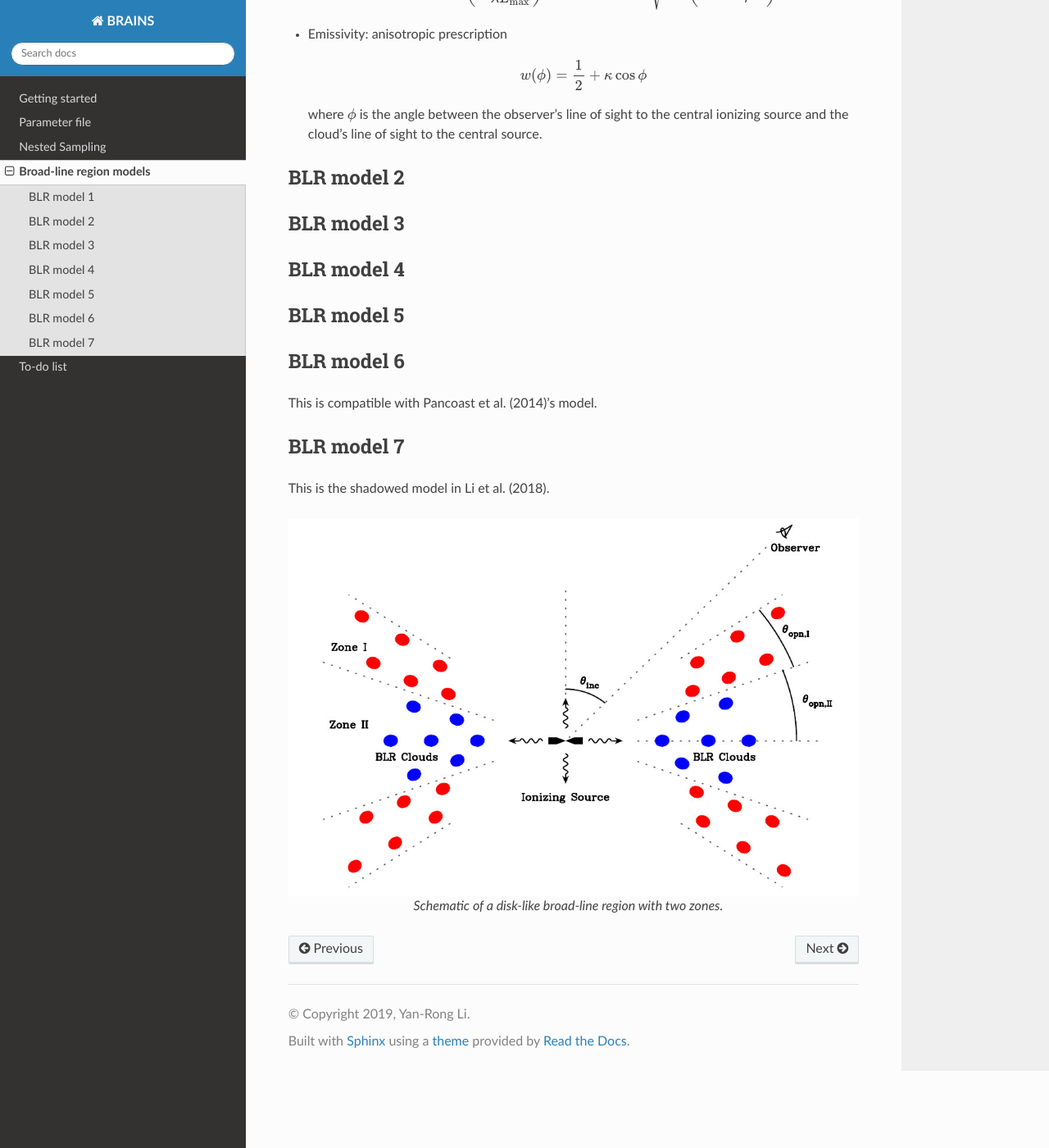
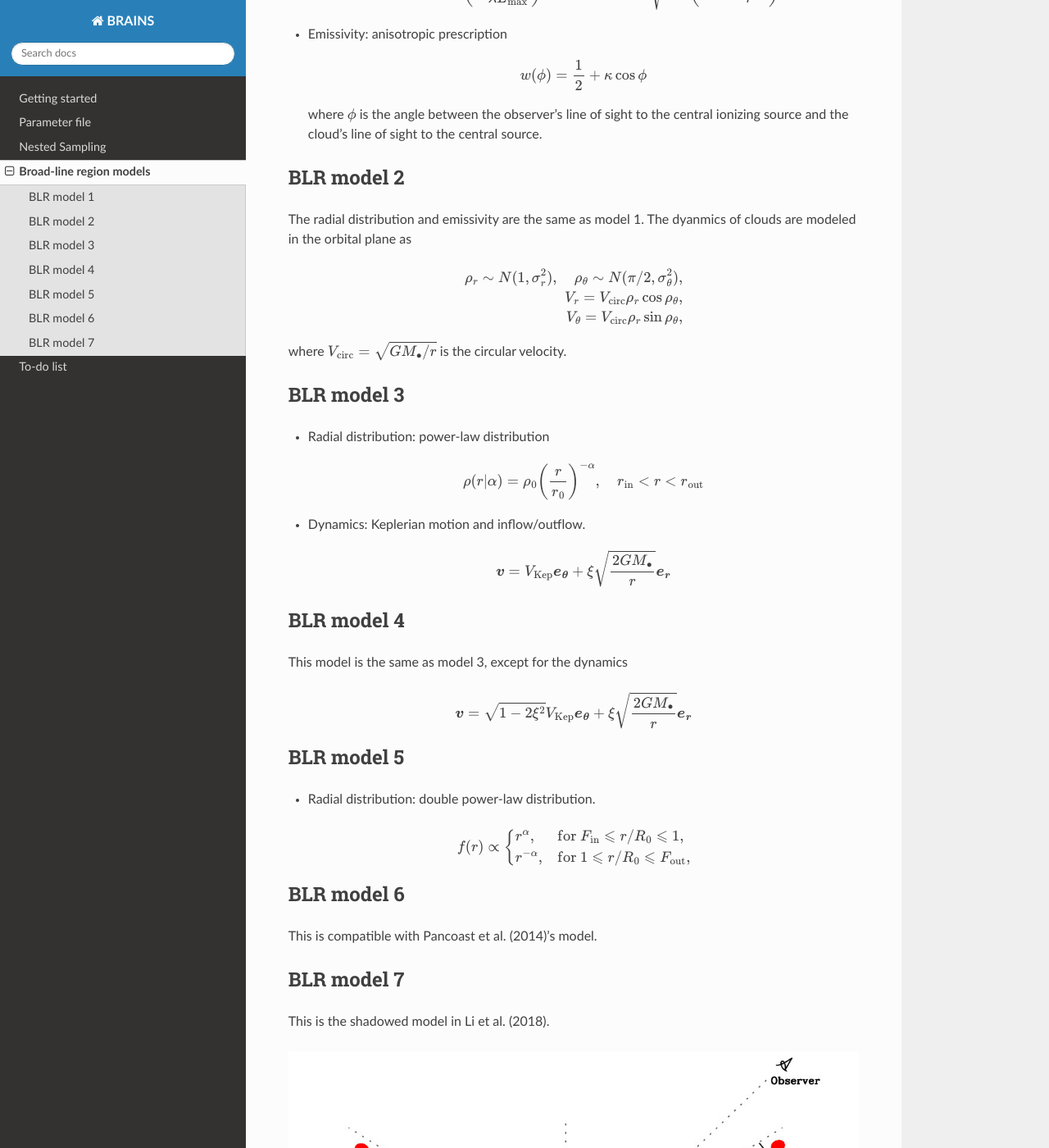
Before and after one commit to LiyrAstroph/BRAINS, a Sphinx documentation site: the page built from docs/model.rst, in a window 1280 px wide and 1400 px high, scrolled down 1095 px. Shown: the whole window at 82% size. Built offline with Sphinx 7.4.7 and the Read the Docs theme 2.0.0, drawn with Linux system fonts in a browser that asks for light colours.

Commit message:
update model.rst.

```diff
--- a/docs/model.rst
+++ b/docs/model.rst
@@ -45,15 +45,49 @@ Clouds' distribution has a disk-like shape (see the figure) and is axis-symetric
 
 BLR model 2
 ===========
+The radial distribution and emissivity are the same as model 1. The dyanmics of clouds are
+modeled in the orbital plane as
+
+.. math::
+
+  \rho_r \sim N(1, \sigma_r^2), ~~~~\rho_\theta \sim N(\pi/2, \sigma_\theta^2),\\
+  V_r = V_{\rm circ}\rho_r\cos\rho_\theta,\\
+  V_\theta = V_{\rm circ}\rho_r\sin\rho_\theta,
+
+where :math:`V_{\rm circ}=\sqrt{GM_\bullet/r}` is the circular velocity.
 
 BLR model 3
 ===========
+* Radial distribution: power-law distribution
+
+  .. math::
+
+    \rho(r|\alpha) = \rho_0 \left(\frac{r}{r_0}\right)^{-\alpha},~~~~r_{\rm in} < r < r_{\rm out}
+
+* Dynamics: Keplerian motion and inflow/outflow.
+
+  .. math::
+
+    \boldsymbol{v} = V_{\rm Kep}\boldsymbol{e_{\theta}} + \xi \sqrt{\frac{2GM_\bullet}{r}} \boldsymbol{e_{r}}
 
 BLR model 4
 ===========
+This model is the same as model 3, except for the dynamics
+
+.. math::
+
+    \boldsymbol{v} = \sqrt{1-2\xi^2}V_{\rm Kep}\boldsymbol{e_{\theta}} + \xi \sqrt{\frac{2GM_\bullet}{r}} \boldsymbol{e_{r}}
 
 BLR model 5
 ===========
+* Radial distribution: double power-law distribution.
+
+.. math::
+
+  f(r) \propto \left\{\begin{array}{ll}
+  r^{\alpha}, & {\rm for}~F_{\rm in}\leqslant r/R_0 \leqslant 1,\\
+  r^{-\alpha},& {\rm for}~1\leqslant r/R_0 \leqslant F_{\rm out},
+  \end{array}\right.
 
 BLR model 6
 ===========
```
